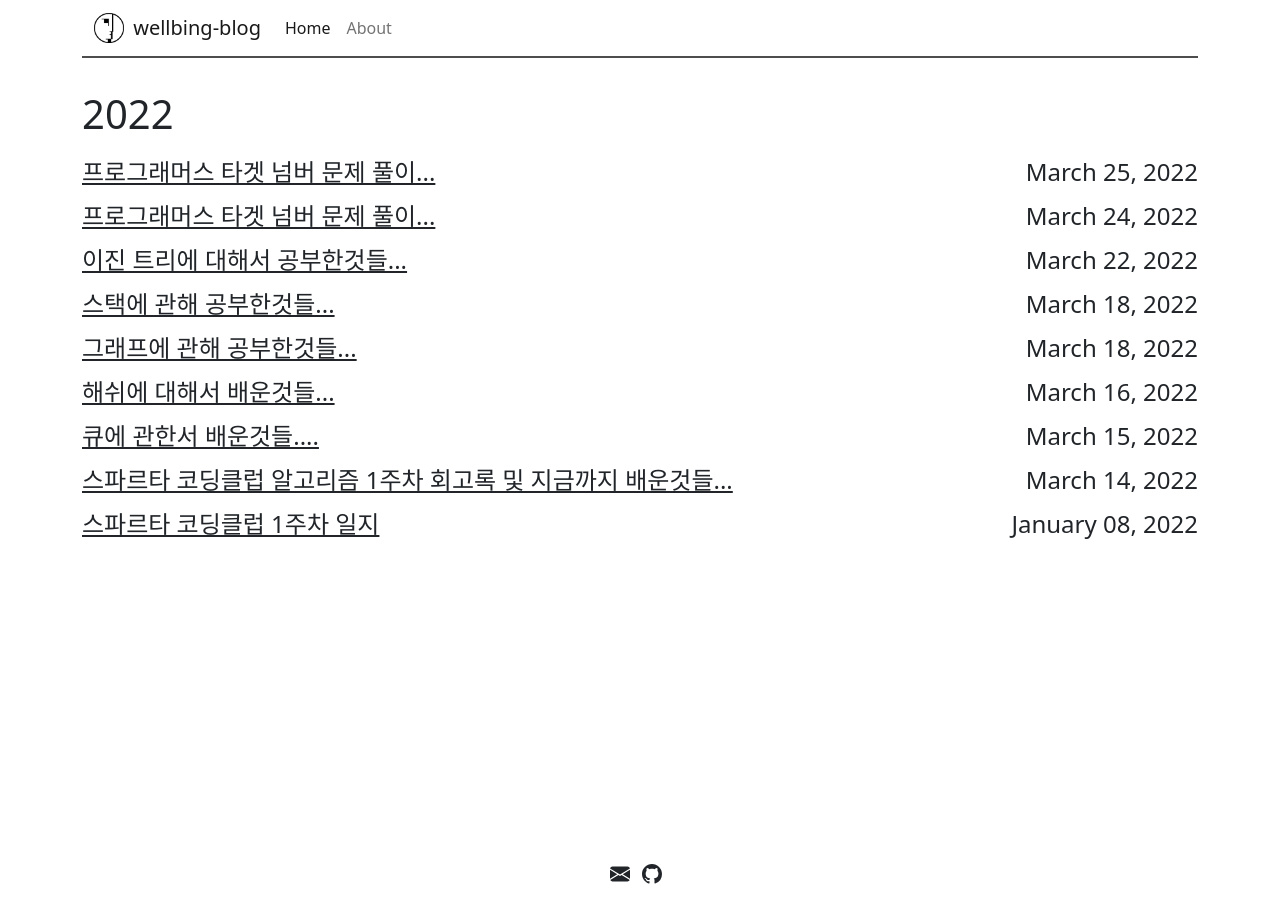
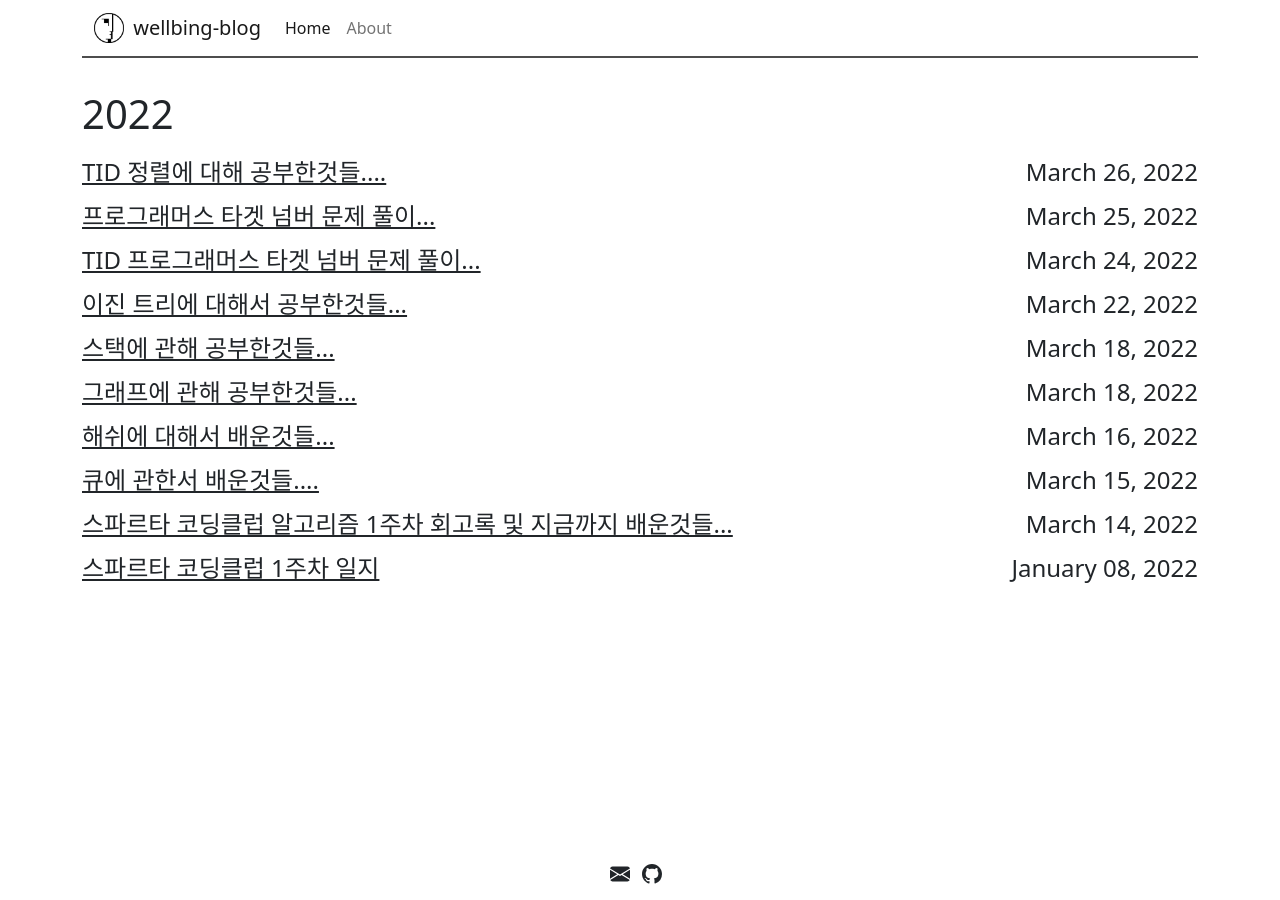
Before and after one commit to fomula91/fomula91.github.io, a Jekyll site: the page built from index.html, in a window 1280 px wide. Built offline with Jekyll 4.4.1, drawn with Linux system fonts in a browser that asks for light colours; part of the change alters nothing that is shown.

Commit message:
add and update post

````diff
--- a/_posts/2022-3-24-TodayIdo.md
+++ b/_posts/2022-3-24-TodayIdo.md
@@ -1,6 +1,6 @@
 ---
 layout: post
-title: 프로그래머스 타겟 넘버 문제 풀이...
+title: TID 프로그래머스 타겟 넘버 문제 풀이...
 ---
 
 오늘 파이썬으로 문제를 해결했습니다.
--- /dev/null
+++ b/_posts/2022-3-26-TodayIdo.md
@@ -0,0 +1,45 @@
+---
+layout: post
+title: TID 정렬에 대해 공부한것들....
+---
+### :exclamation: 업데이트가 필요한 항목입니다!
+
+정렬에 대해 공부했습니다.
+버블 정렬, 선택 정렬, 삽입 정렬..
+```python
+class BubbleSort:
+    def bubbleSort(slef, lst):
+        iters = len(lst) - 1
+        for iter in range(iters):
+            wall = iters - iter
+            for cur in range(wall):
+                if lst[cur] > lst[cur+1]:
+                    lst[cur],lst[cur+1] = lst[cur+1],lst[cur]
+        return lst
+```
+선택정렬
+```python
+class SelectionSort:
+    def selectSort(self,lst):
+        iters = len(lst) - 1
+        for iter in range(iters):
+            minimun = iter
+            for cur in range(iter + 1, len(lst)):
+                minimun = cur
+            if mimimun != iter:
+                lst[minimun], lst[iter] = lst[iter], lst[minimun]
+        return lst
+```
+삽입정렬
+```python
+class InsertionSort:
+    def insertSort(self,lst):
+        for cur in range(1, len(lst)):
+            for delta in range(1, cur +1):
+                cmp = cur - delta
+                if lst[cmp] > lst[cmp+1]:
+                    lst[cmp],lst[cmp+1] = lst[cmp+1],lst[cmp]
+                else:
+                    break
+        return lst
+```
````
